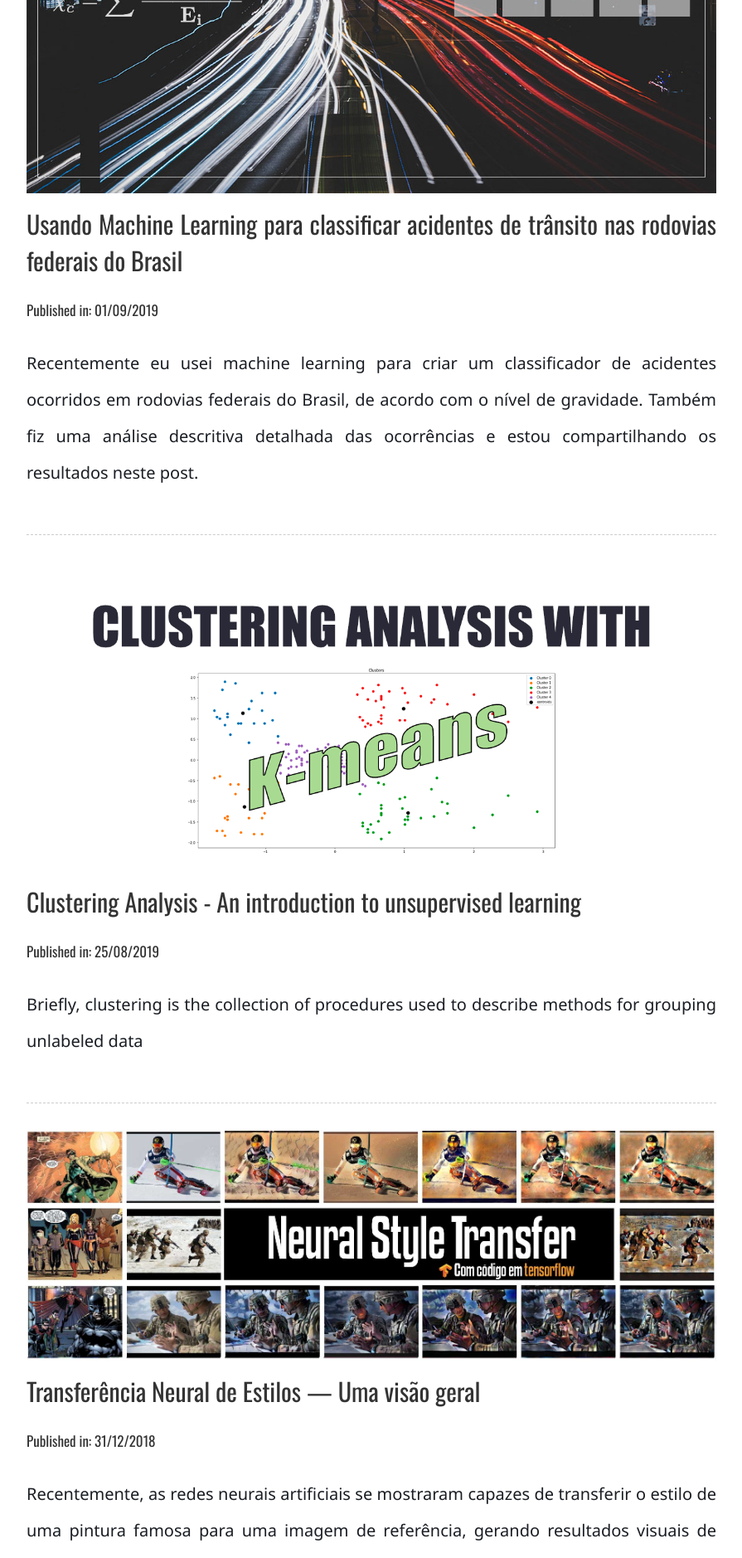
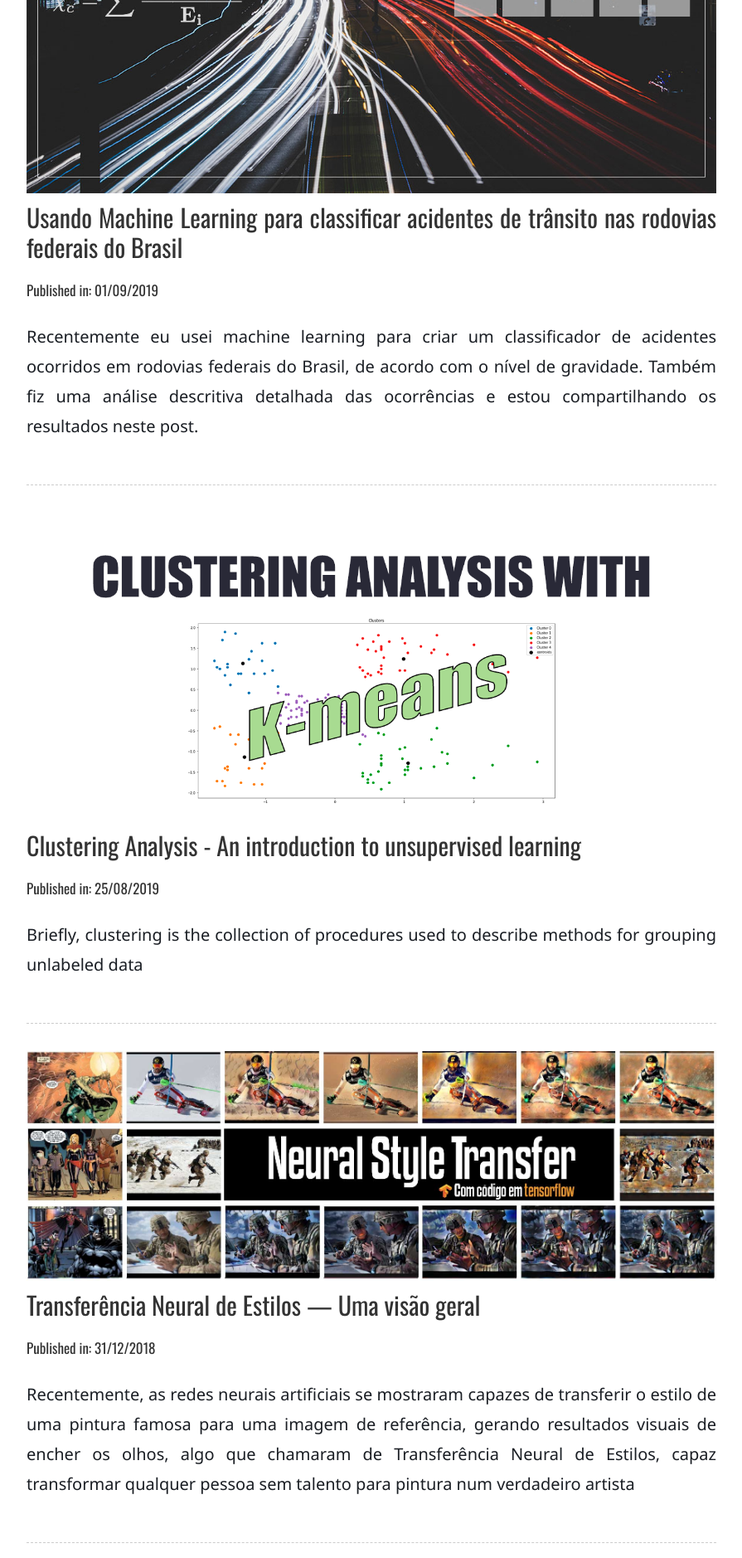
Before and after one commit to luisfredgs/luisfredgs.github.io, a Jekyll site: the page built from index.html, in a window 1280 px wide. Shown: the part 826-2704 px from the top of the page at 83% size, without its empty margins (192-1087 px from the left). Built offline with Jekyll 4.4.1, drawn with Linux system fonts in a browser that asks for light colours; the list of posts is cut into pages by our own code; comment, search, counter and statistics services are not loaded.

Commit message:
Update custom.css

```diff
--- a/css/custom.css
+++ b/css/custom.css
@@ -556,6 +556,6 @@ blockquote p {
   background: none;
 }
 
-#home ul{
-  line-height: 2em;
+#home ul li{
+  line-height: 1.8em;
 }
```
